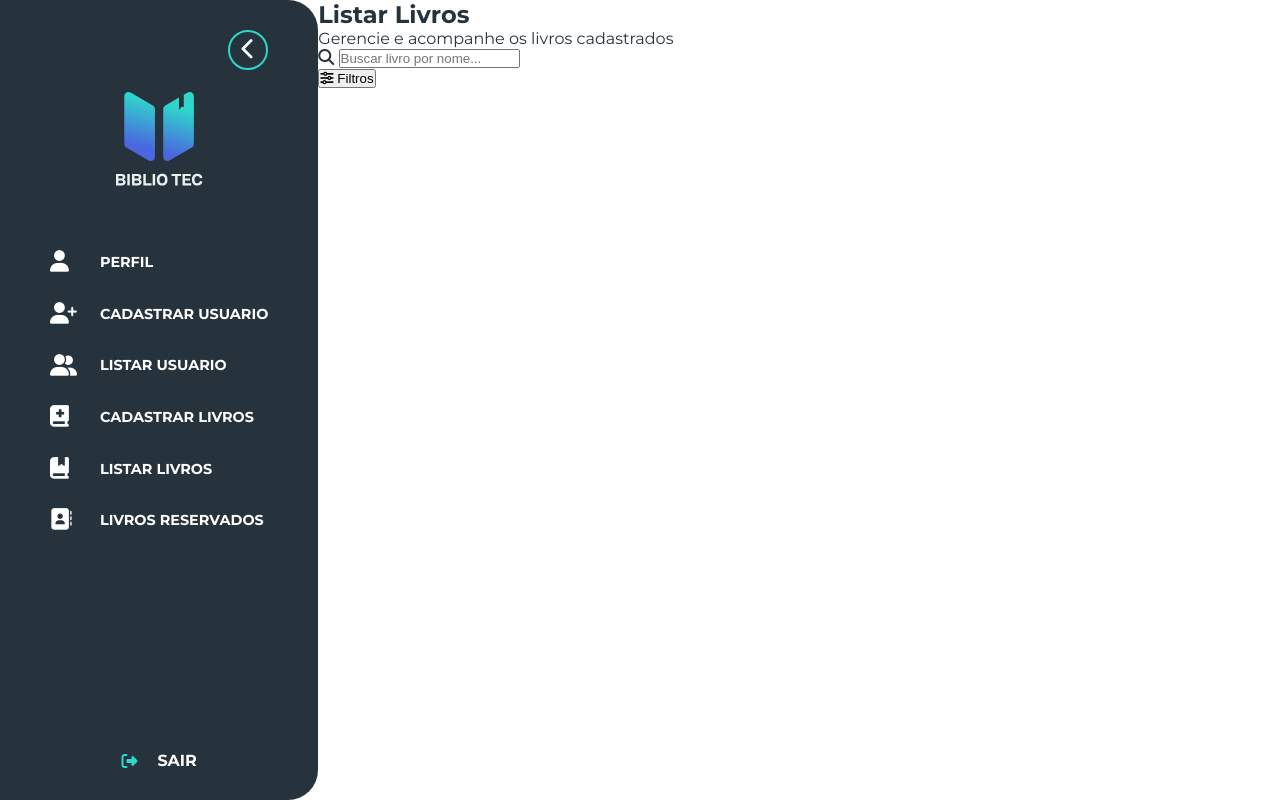
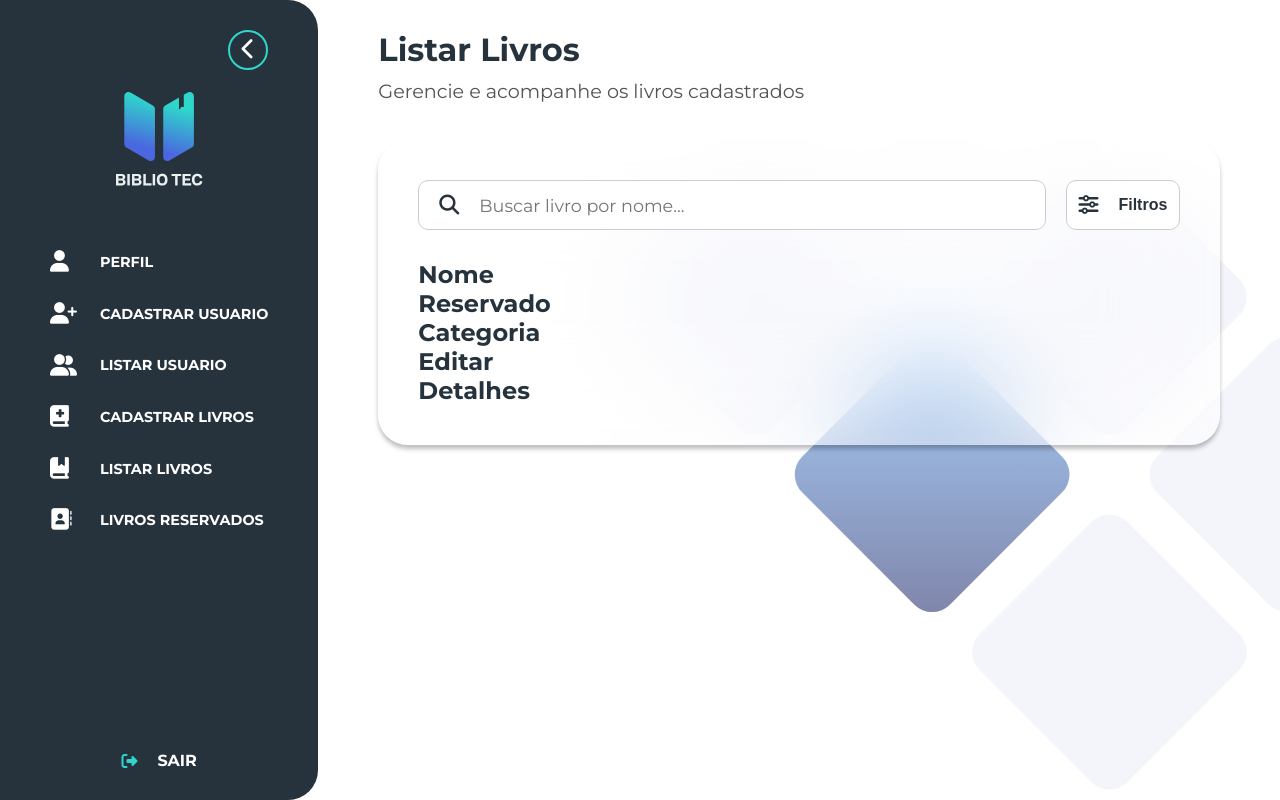
Before and after one commit to WillR7s/Projeto-Bibliotec, a plain HTML site: page VisaoAdm/ListagemLivros/listagem.html in a window 1280 px wide. Drawn offline with Linux system fonts and the light colour scheme.

Commit message:
:sparkles: feat: inicializando a pagina listar livros

```diff
--- a/VisaoAdm/ListagemLivros/listagem.css
+++ b/VisaoAdm/ListagemLivros/listagem.css
@@ -96,3 +96,123 @@ color:var(--cor-destaque);
 .botao-sair:hover{
     color:var(--cor-destaque);
 }
+
+/*CONTEUDO*/
+
+.conteudo-listagem{
+    display:flex;
+    flex-direction: column;
+    gap: 5%;
+    padding:30px 60px;
+    background-color:White;
+    background-image:url(../../imgs/fundo-telas.svg);
+    background-repeat:no-repeat;
+    background-size: 70%;
+    background-position:right bottom;
+    height:100vh;
+}
+
+/*CABECALHO MAIN*/
+
+.cabecalho-pagina h1{
+    font-size:2em;
+    font-weight:700;
+    margin-bottom:10px;
+
+}
+
+.cabecalho-pagina p{
+    font-size:1.2em;
+    color:var(--textos-paginas);
+
+}
+/*Card Listagem*/
+
+.card-listagem{
+    /*Aplica o filtro de desfoque*/
+backdrop-filter:blur(50px);
+background-color: rgba(255,255,255,0.3);
+border-radius:30px;
+padding:40px;
+height:auto;
+box-shadow:inset 0 20px 50px rgba(255,255,255,0.5),        /*Sombra interna*/
+ 0 4px 4px rgba(0,0,0,0.25);                              /*Sombra externa*/
+display:flex;
+flex-direction:column;
+}
+
+/*BUSCA*/
+
+.area-busca{
+    display:flex;
+    align-items:center;
+    gap:20px;
+    margin-bottom:30px;
+}
+
+.campo-busca{
+    flex:1;  /*Esse elemento pode ocupar o espaço disponível dentro do container flex.*/
+
+    /* Flex 1 é a mesma coisa que:
+    flex-grow:1; o elemento pode crescer quando sobra espaçe.
+    flex-shrink:1; o elemnto pode encolher quando não existe espaço suficiente;
+    flex-basis:0%; fala para o elemento começar do 0% e junto com os outros,
+     pode crescer ou diminuir.
+    */
+
+    height:50px;
+    padding:0 20px;
+    border: 1px solid #CCCCCC;
+    border-radius:10px;
+    background-color:white;
+
+    display:flex;
+    align-items:center;
+    gap:20px;
+}
+
+.campo-busca i{
+    font-size:20px;
+    color:var(--azul-escuro);
+}
+
+.campo-busca input{
+    flex:1;
+    border:none;
+    outline:none;
+
+    font-family:inherit;  /*estamos dizendo para herdar a fonte do pai*/
+    font-size:1.1em;
+    color:var(--textos-paginas)
+}
+
+/*Filtro*/
+
+.botao-filtro{
+    height:50px;
+    width:15%;
+    padding:0 20px;
+    border:1px solid #cccccc;
+
+    background-color:var(--branco);
+    display:flex;
+    align-items: center;
+    justify-content:center;
+    border-radius:10px;
+    gap:20px;
+    color:var(--texto);
+    font-size:1em;
+    font-weight: 600;
+    cursor:pointer;
+    transition:0.2s;
+}
+
+.botao-filtro i{
+    font-size:20px;
+    color:var(--texto);
+}
+
+.botao-filtro:hover{
+    transform:translateY(-2px);
+    box-shadow:0 5px 12px rgba(0,0,0,0.12);s
+}
--- a/VisaoAdm/ListagemLivros/listagem.html
+++ b/VisaoAdm/ListagemLivros/listagem.html
@@ -65,14 +65,23 @@
             <div class="area-busca">
                 <div class="campo-busca">
                     <i class="fa-solid fa-magnifying-glass"></i>
-    <input type="text"placeholder="Buscar livro por nome...">
+                    <input type="text" placeholder="Buscar livro por nome...">
                 </div>
                 <button class="botao-filtro">
                     <i class="fa-solid fa-sliders"></i>
                     <span>Filtros</span>
                 </button>
             </div>
+            <!--CABECALHO--->
+            <div class="cabecalho-lista">
+                <h2>Nome</h2>
+                <h2>Reservado</h2>
+                <h2>Categoria</h2>
+                <h2>Editar</h2>
+                <h2>Detalhes</h2>
+            </div>
 
+            <!--Livros--->
         </section>
 
     </main>
--- a/styles/global.css
+++ b/styles/global.css
@@ -13,6 +13,7 @@
     --branco: #FFFFFF;
     --cor-destaque: #2FD6CB;
     --fundos: #E9F0EF;
+    --textos-paginas:#535353;
 }
 
 html {
```
Also changed, not shown: imgs/fundo-telas.svg (added). Lines whose indentation alone changed are shown as unchanged.
